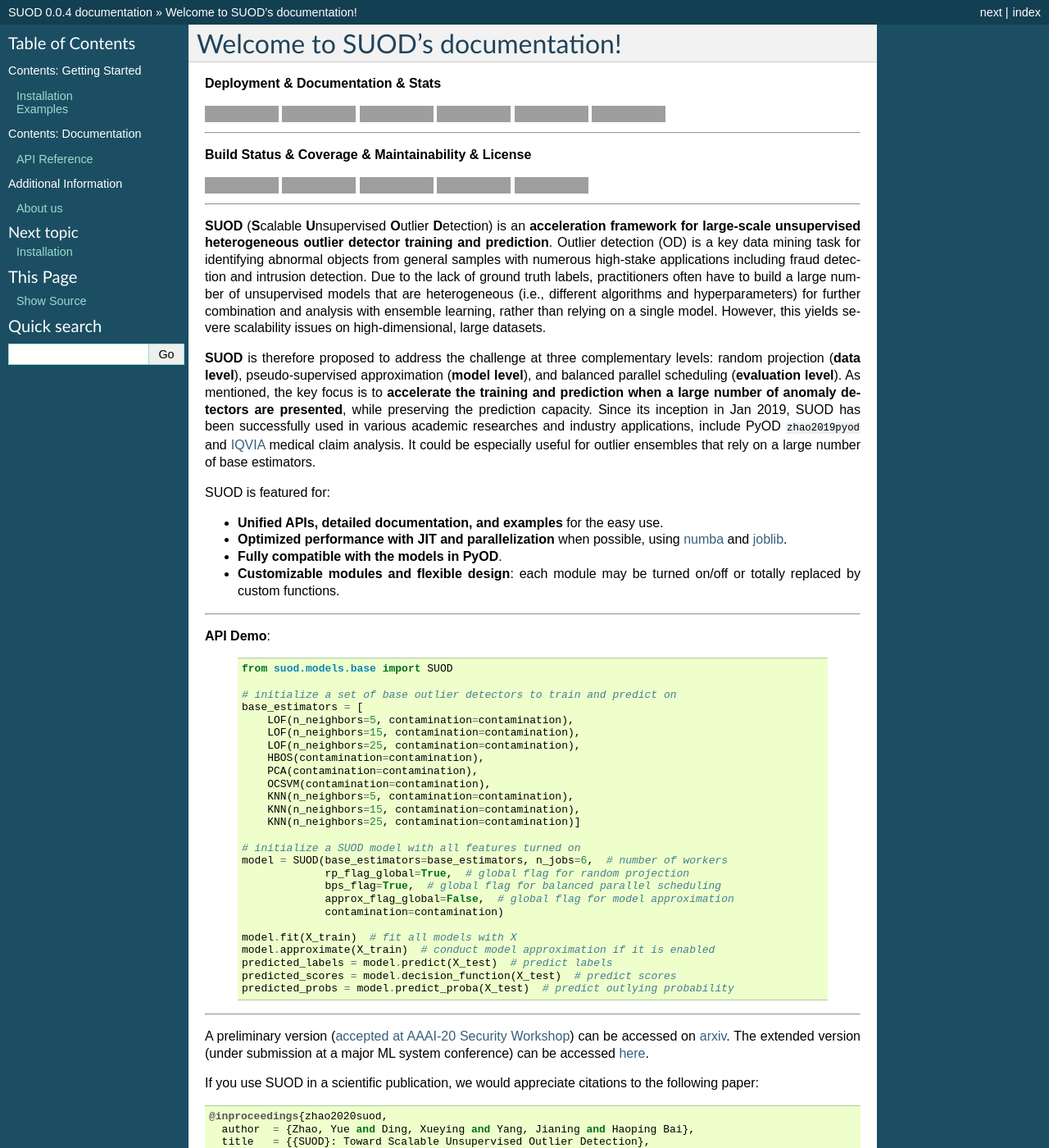
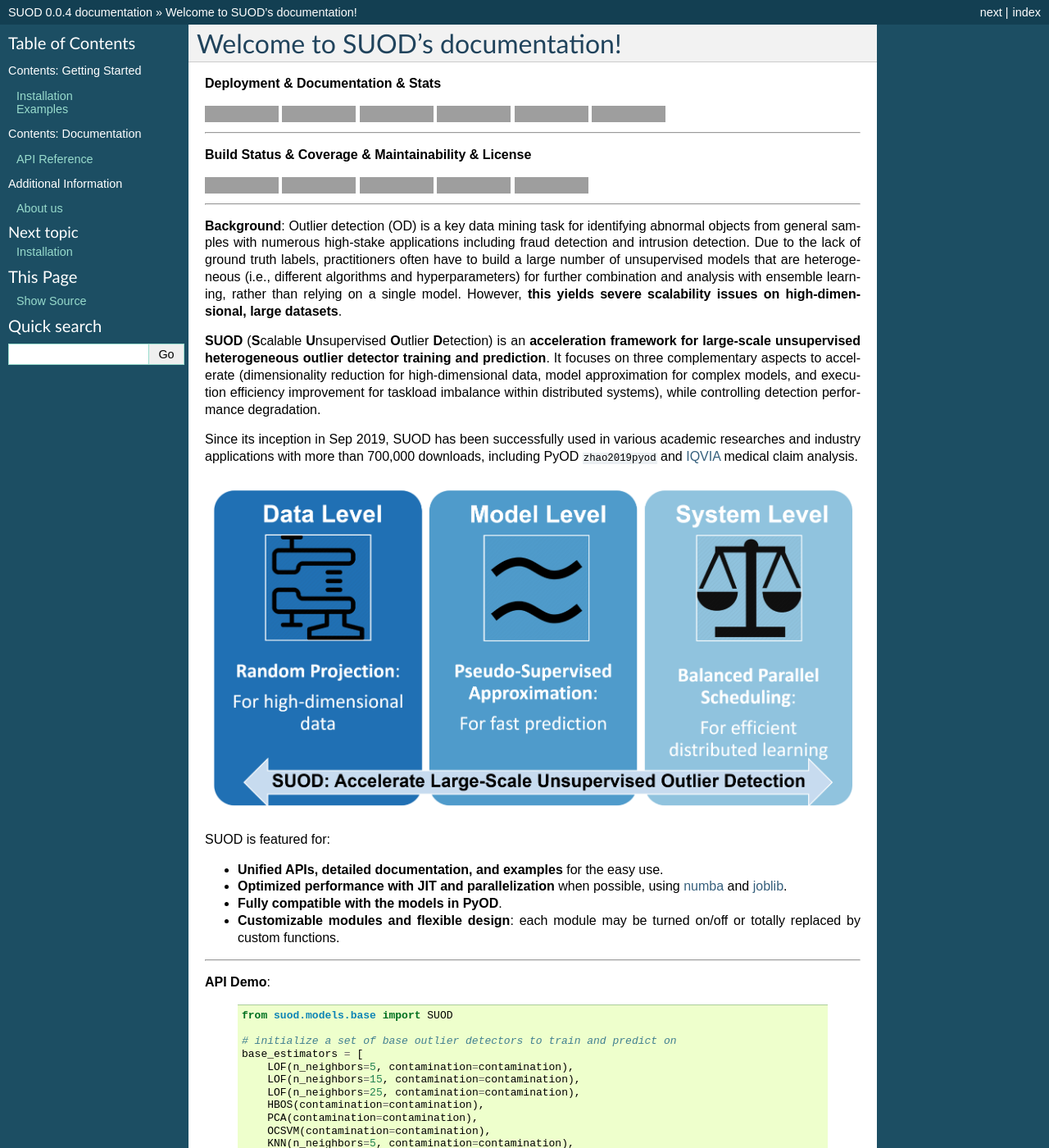
Before and after one commit to yzhao062/SUOD, a Sphinx documentation site: the page built from docs/index.rst, in a window 1280 px wide and 1400 px high, cut to the strip 0-1400 px from the top of the window. Shown: the whole strip at 82% size. Built offline with Sphinx 7.4.7, drawn with Linux system fonts in a browser that asks for light colours; formulas are drawn with MathJax 3; pages that are not in the unit, such as notebooks, are missing from menus; cross-references to code outside the pages are shown as plain code; some of the changed text lies outside the part shown; grey boxes are pictures that could not be loaded.

Commit message:
update documentation

```diff
--- a/docs/index.rst
+++ b/docs/index.rst
@@ -72,16 +72,18 @@ Welcome to SUOD's documentation!
 
 ----
 
+**Background**: Outlier detection (OD) is a key data mining task for identifying abnormal objects from general samples with numerous high-stake applications including fraud detection and intrusion detection.
+Due to the lack of ground truth labels, practitioners often have to build a large number of unsupervised models that are heterogeneous (i.e., different algorithms and hyperparameters) for further combination and analysis with ensemble learning, rather than relying on a single model.
+However, **this yields severe scalability issues on high-dimensional, large datasets**.
+
 **SUOD** (**S**\calable **U**\nsupervised **O**\utlier **D**\etection) is an **acceleration framework for large-scale unsupervised heterogeneous outlier detector training and prediction**.
-Outlier detection (OD) is a key data mining task for identifying abnormal objects from general samples with numerous high-stake applications including fraud detection and intrusion detection. Due to the lack of ground truth labels,
-practitioners often have to build a large number of unsupervised models that are heterogeneous (i.e., different algorithms and hyperparameters) for further combination and analysis with ensemble learning, rather than relying on a single model.
-However, this yields severe scalability issues on high-dimensional, large datasets.
+It focuses on three complementary aspects to accelerate (dimensionality reduction for high-dimensional data, model approximation for complex models, and execution efficiency improvement for taskload imbalance within distributed systems), while controlling detection performance degradation.
 
-**SUOD** is therefore proposed to address the challenge at three complementary levels: random projection (**data level**), pseudo-supervised approximation (**model level**), and balanced parallel scheduling (**evaluation level**).
-As mentioned, the key focus is to **accelerate the training and prediction when a large number of anomaly detectors are presented**, while preserving the prediction capacity.
-Since its inception in Jan 2019, SUOD has been successfully used in various academic researches and industry applications, include PyOD :cite:`zhao2019pyod` and `IQVIA <https://www.iqvia.com/>`_ medical claim analysis.
-It could be especially useful for outlier ensembles that rely on a large number of base estimators.
+Since its inception in Sep 2019, SUOD has been successfully used in various academic researches and industry applications with more than 700,000 downloads, including PyOD :cite:`zhao2019pyod` and `IQVIA <https://www.iqvia.com/>`_ medical claim analysis.
 
+
+.. figure:: https://raw.githubusercontent.com/yzhao062/SUOD/master/figs/system_overview.png
+    :alt: SUOD Flowchart
 
 SUOD is featured for:
 
@@ -128,8 +130,8 @@ SUOD is featured for:
 
 ----
 
+The extended version (under submission at a major ML system conference) can be `accessed here <https://www.andrew.cmu.edu/user/yuezhao2/papers/20-preprint-suod.pdf>`_.
 A preliminary version (`accepted at AAAI-20 Security Workshop <http://aics.site/AICS2020/>`_) can be accessed on `arxiv <https://www.andrew.cmu.edu/user/yuezhao2/papers/20-preprint-suod.pdf>`_.
-The extended version (under submission at a major ML system conference) can be accessed `here <http://www.andrew.cmu.edu/user/yuezhao2/papers/20-preprint-suod.pdf>`_.
 
 
 If you use SUOD in a scientific publication, we would appreciate citations to the following paper::
```
Also changed, not shown: README.rst (+10 -10 lines).
